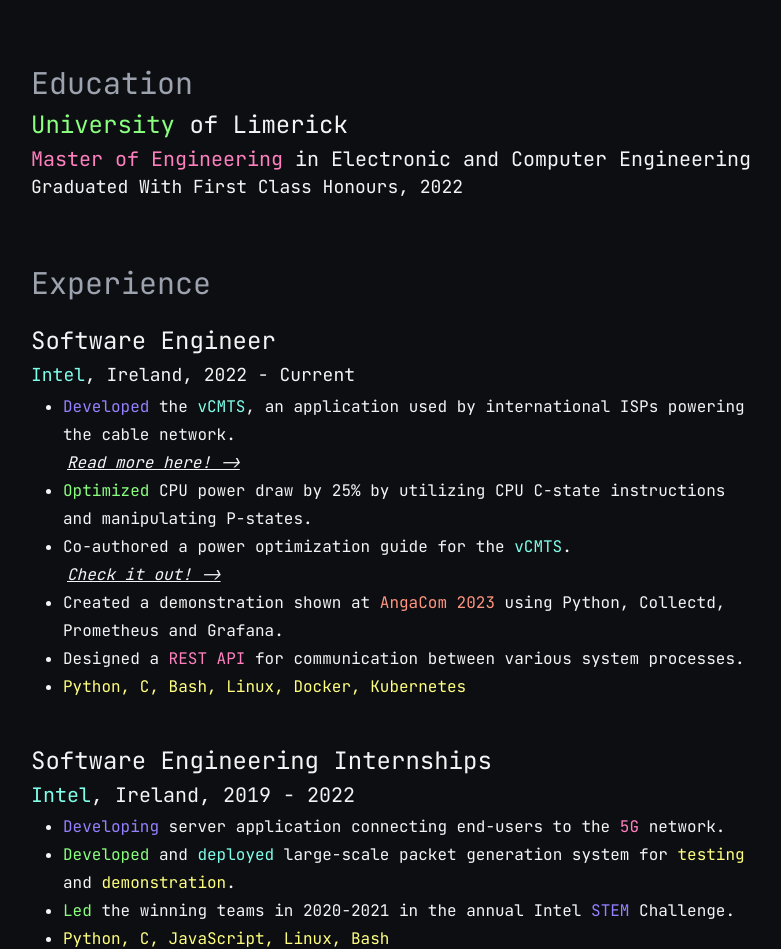
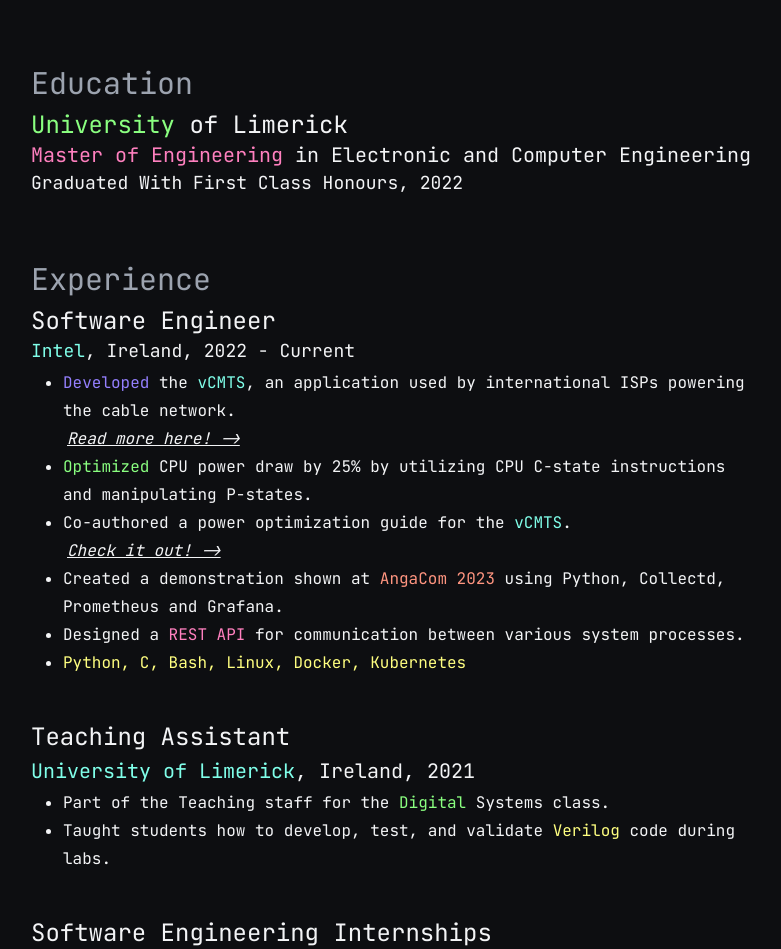
Before and after one commit to dominik224/portfolio-site, a Next.js app: page /about in a window 1280 px wide. Shown: the part 451-1400 px from the top of the page, without its empty margins (249-1030 px from the left). Built offline with nearby package versions, Linux system fonts and the light colour scheme.

Commit message:
Added TA experience

```diff
--- a/pages/about.tsx
+++ b/pages/about.tsx
@@ -39,7 +39,7 @@
     heading: "Education",
     content: (
       <>
-        <p className="text-xl md:text-2xl pb-1">
+        <p className="text-xl md:text-2xl">
           <span className="text-dgreen">University </span>of Limerick
         </p>
         <p className="md:text-xl text-lg">
@@ -54,7 +54,7 @@
     heading: "Experience",
     content: (
       <>
-        <p className="text-xl md:text-2xl mb-1 mt-4">Software Engineer</p>
+        <p className="text-xl md:text-2xl">Software Engineer</p>
         <p className="text-kg pb-1">
           <span className="text-dblue">Intel</span>, Ireland, 2022 - Current
         </p>
@@ -103,11 +103,27 @@
           </li>
         </ul>
         <br />
+        <p className="text-xl md:text-2xl mb-1 mt-4">Teaching Assistant</p>
+        <p className="text-lg md:text-xl pb-1">
+          <span className="text-dblue">University of Limerick</span>, Ireland,
+          2021
+        </p>
+        <ul className="list-disc text-[14px] md:text-[16px] pl-8">
+          <li>
+            Part of the Teaching staff for the{" "}
+            <span className="text-dgreen">Digital</span> Systems class.
+          </li>
+          <li>
+            Taught students how to develop, test, and validate{" "}
+            <span className="text-dyellow">Verilog</span> code during labs.
+          </li>
+        </ul>
+        <br />
         <p className="text-xl md:text-2xl mb-1 mt-4">
           Software Engineering Internships
         </p>
         <p className="text-lg md:text-xl pb-1">
-          <span className="text-dblue">Intel</span>, Ireland, 2019 - 2022
+          <span className="text-dblue">Intel</span>, Ireland, 2019 - 2021
         </p>
         <ul className="list-disc text-[14px] md:text-[16px] pl-8">
           <li>
```
